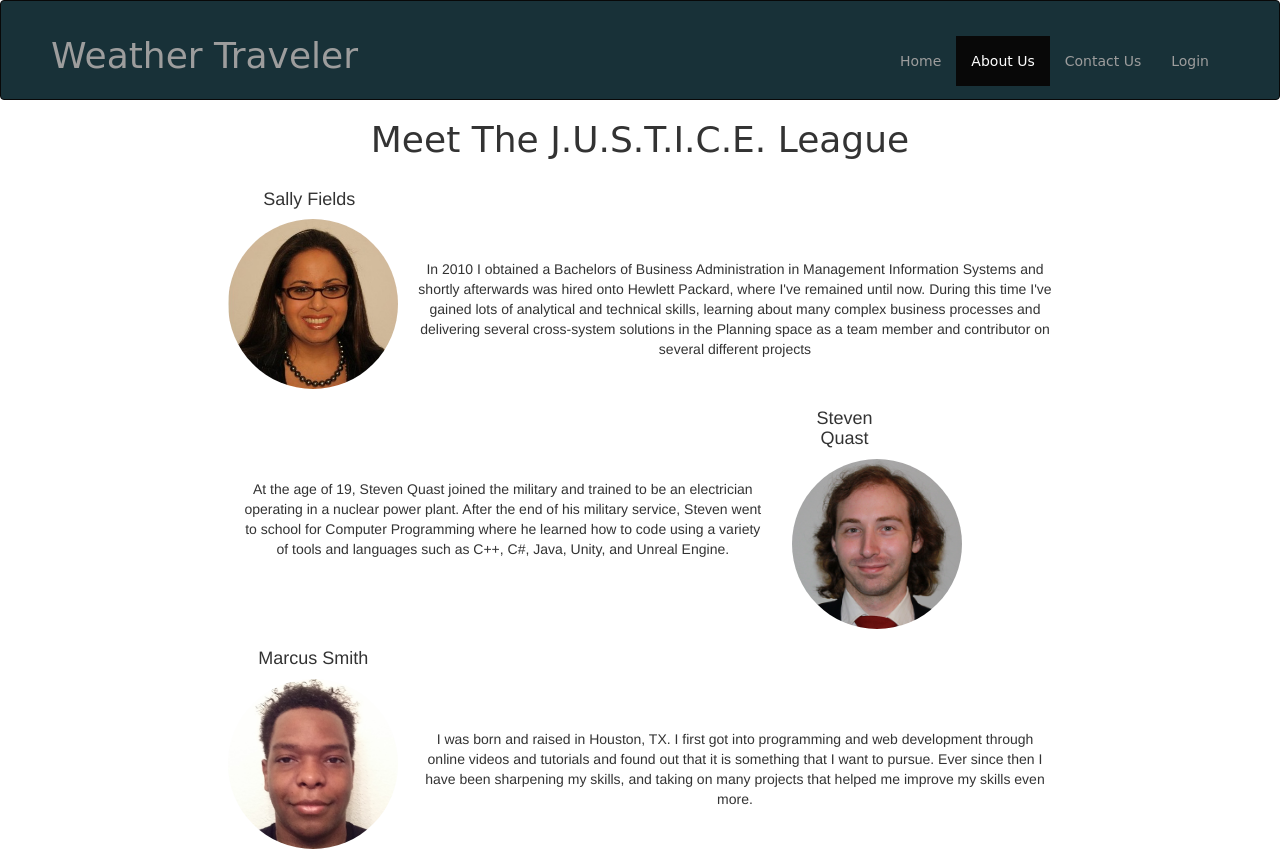
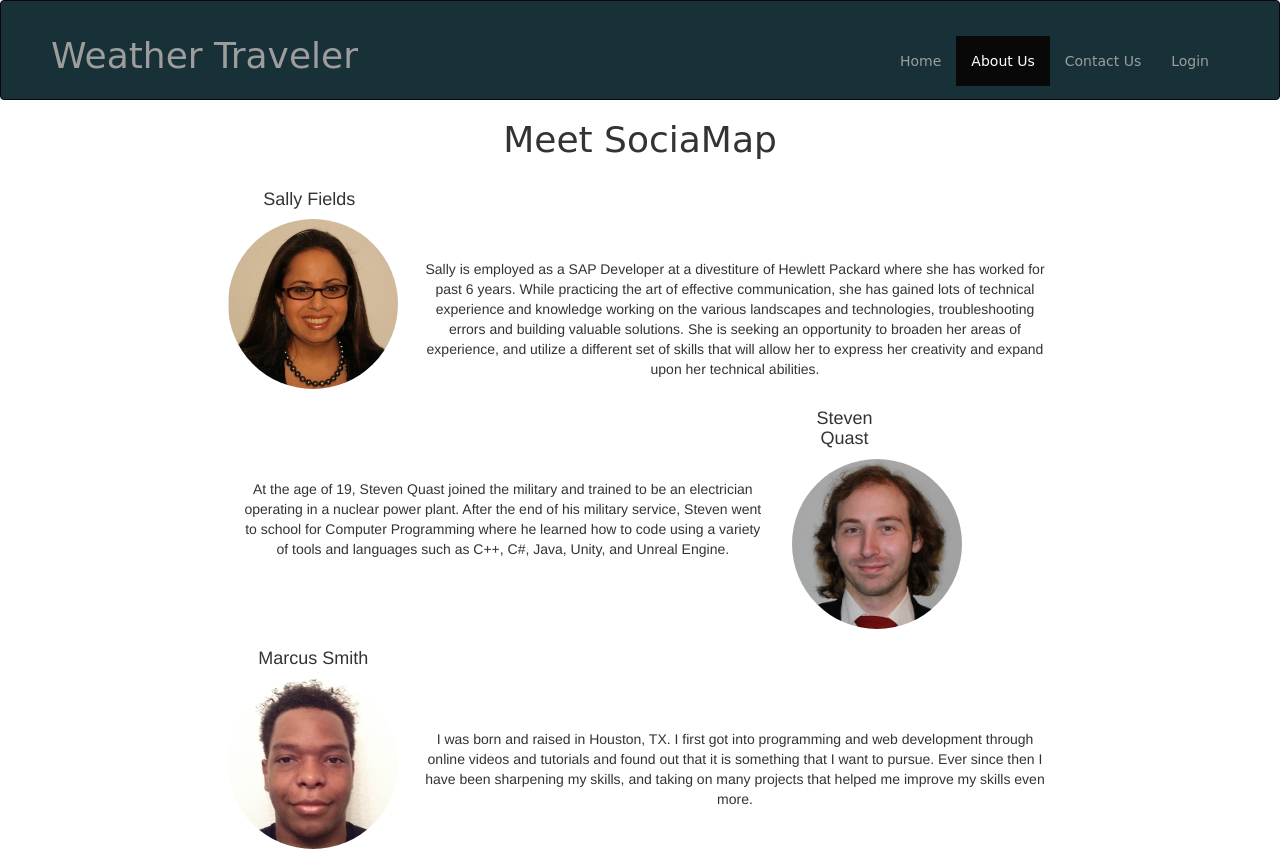
Before and after one commit to marcussmith0/weather-traveler, a plain HTML site: page about.html in a window 1280 px wide. Shown: the top 852 px of the page. Drawn offline with nearby package versions, Linux system fonts and the light colour scheme; a web font is replaced by a local one.

Commit message:
Sally's Bio

```diff
--- a/about.html
+++ b/about.html
@@ -43,7 +43,7 @@
 	<div class="container-fluid text-center taller">
 
 		<div class="row">
-			<h1> Meet The J.U.S.T.I.C.E. League </h1>
+			<h1> Meet SociaMap </h1>
 		</div>
 
 		<div class="row top">
@@ -59,9 +59,7 @@
 
 
 				<p style="padding-top: 40px">
-					In 2010 I obtained a Bachelors of Business Administration in Management Information Systems and shortly afterwards was hired onto Hewlett Packard, where I've remained until now. During this time I've gained lots of analytical and technical skills, learning about many complex business processes and delivering several cross-system solutions in the Planning space as a team member and contributor on several different projects
-				</p>
-
+					Sally is employed as a SAP Developer at a divestiture of Hewlett Packard where she has worked for past 6 years. While practicing the art of effective communication, she has gained lots of technical experience and knowledge working on the various landscapes and technologies, troubleshooting errors and building valuable solutions. She is seeking an opportunity to broaden her areas of experience, and utilize a different set of skills that will allow her to express her creativity and expand upon her technical abilities.
 			</div>
 
 		</div>
```
